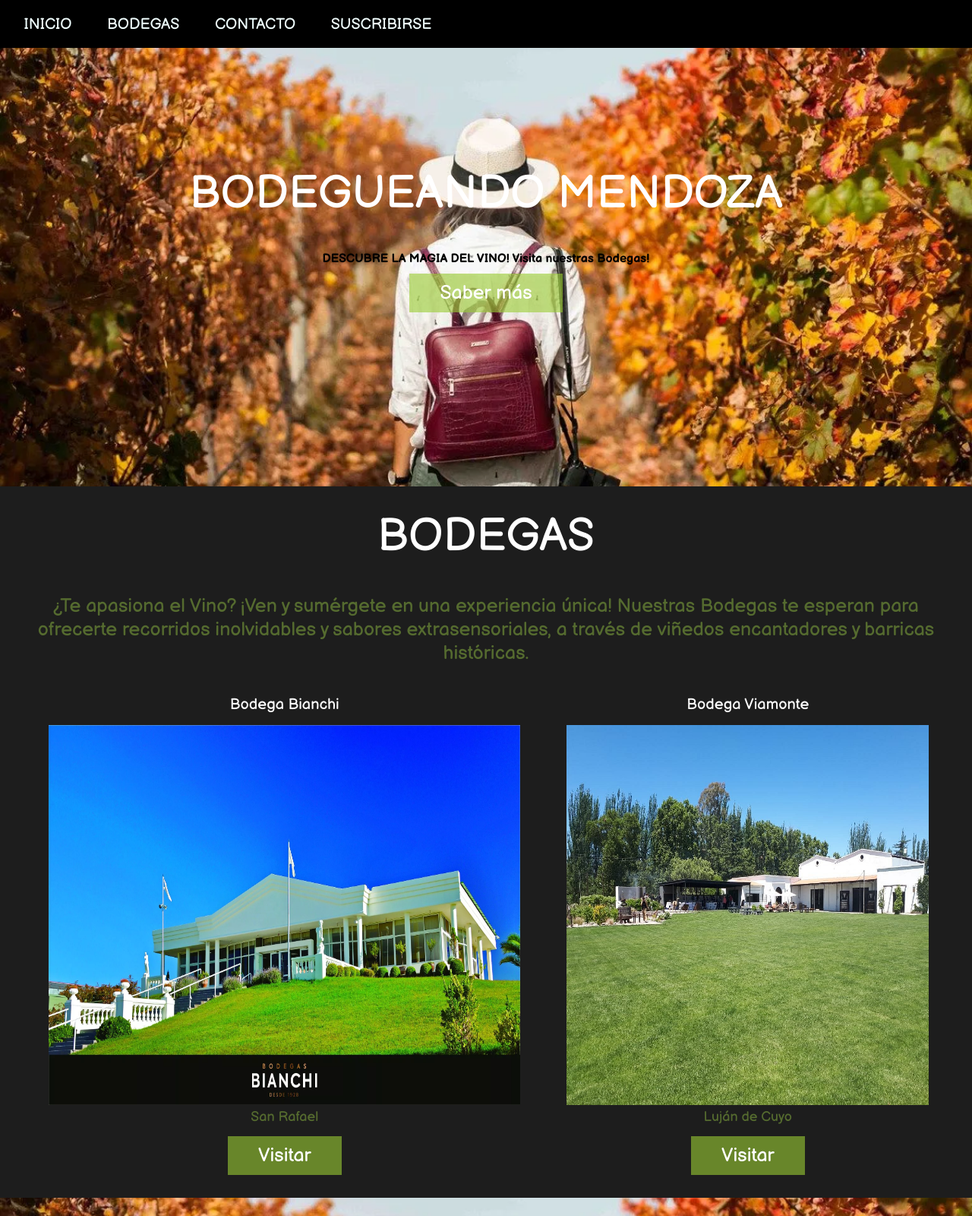
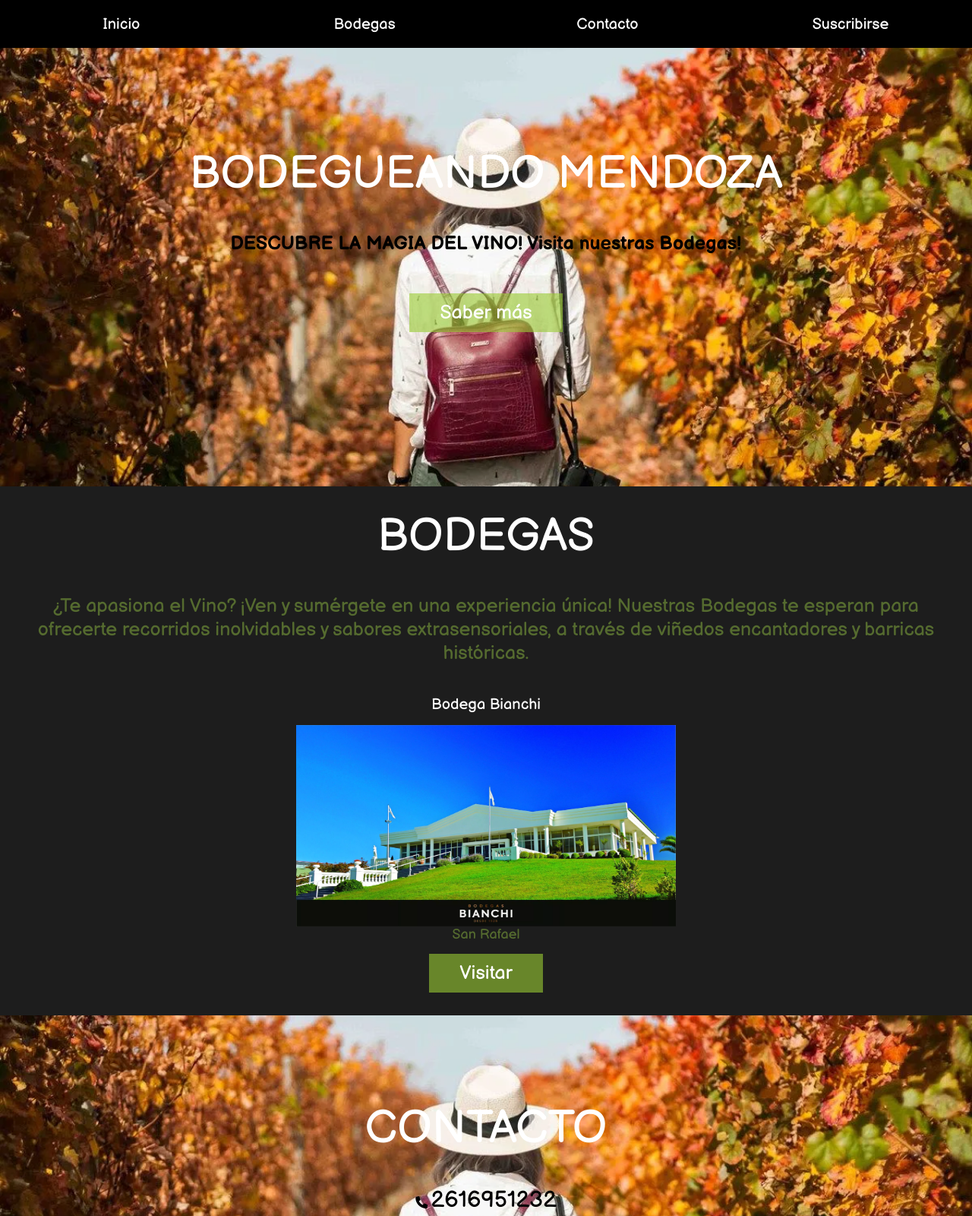
Before and after one commit to marinasuarezciraudo/REPOBODEGUEANDOMZA, a plain HTML site: page index.html in a window 1280 px wide. Shown: the top 1600 px of the page at 76% size. Drawn offline with Linux system fonts and the light colour scheme.

Commit message:
correcciones de index

```diff
--- a/index.html
+++ b/index.html
@@ -42,7 +42,8 @@
             <div class="box-container" id="saber">
                <div class="box">
                    <h3>Bodega Bianchi</h3>
-                   <img src="imag/bodegabianchi.webp" height="500px" width="90%">
+                   <img src="imag/bodegabianchi.webp" class="bianchi">
+
                  <div>
                      <span>San Rafael</span>
                  </div>
@@ -50,15 +51,7 @@
                      <a href="bbianchi.html" class="btn">Visitar</a>
                  </div>
                </div>
-               <div class="box">
-                   <h3>Bodega Viamonte</h3>
-                   <img src="imag/viamonte-winery-from.jpg" height="500px" width="90%">
-                 <div>
-                   <span>Luján de Cuyo</span>
-                 </div>
-                 <div>
-                    <a href="bviamonte.html" class="btn" >Visitar</a>
-                 </div>
+
                </div>
             </div>
        </section>
@@ -68,11 +61,11 @@
             <div class="icono">
                 <h2 class="title">Contacto</h2>
                 <i class="fa-solid fa-phone"></i>
-                <h4> 2616951232</h4>
+                <a href="tel:+542616951232">2616951232</a>
             </div>
             <div class="icono">
                 <i class="fa-solid fa-envelope"></i>
-                <h4> bodegueando.mendoza@gmail.com</h4>
+                <a href="mailto:bodegueandomza@gmail.com">bodegueandomza@gmail.com</a>
             </div>
         </section>
         <section class="content-suscript" id="Suscribirse">
--- a/style.css
+++ b/style.css
@@ -27,24 +27,23 @@ header{
 
 }
 .navbar{
+    background-color: black;
+    width: 100%;
     display: flex;
-    min-width: 600px;
-    flex-direction: row;
-    margin-right: 30px;
-    justify-content: space-evenly;
-    flex-wrap: wrap;
-    align-content: center;
+    justify-content: center;
+    align-items: center;
 
 }
-.navbar a {
-    display: flex;
-    color: azure;
+.navbar a{
+    color: white;
     text-decoration: none;
-    text-transform: uppercase;
+    display: block;
+    padding: 15px 10px;
     font-size: 20px;
-    padding-left: 15px;
-    padding-right: 15px;
+    width: 25%;
+
 }
+
 
 .navbar a:hover {
     background-color: olivedrab;
@@ -64,6 +63,15 @@ header{
     justify-content: center;
     align-items: center;
 }
+.box img{
+    width: 500px;
+    height: 265px;
+    display: flex;
+}
+.boxe img{
+    width: 70%;
+
+}
 
 .title {
     margin-bottom: 40px;
@@ -72,7 +80,7 @@ header{
     text-transform: uppercase;
     color: #fff;
 }
-.class lamagia{
+.lamagia{
     margin-bottom: 40px;
     font-size: 25px;
     color: black;
@@ -120,6 +128,7 @@ p{
 .box-container{
     display: flex;
     justify-content:center;
+    align-items: center;
     flex-wrap:nowrap;
     text-align: center;
 
@@ -149,8 +158,14 @@ h3 {
 }
 .icono{
 margin: 25px;
-font-size: 25px;
+
 }
+.icono a{
+    text-decoration: none;
+    font-size: 30px;
+    color: black;
+}
+
 .content-suscript{
     width: 100%;
     height: 400px;
```
